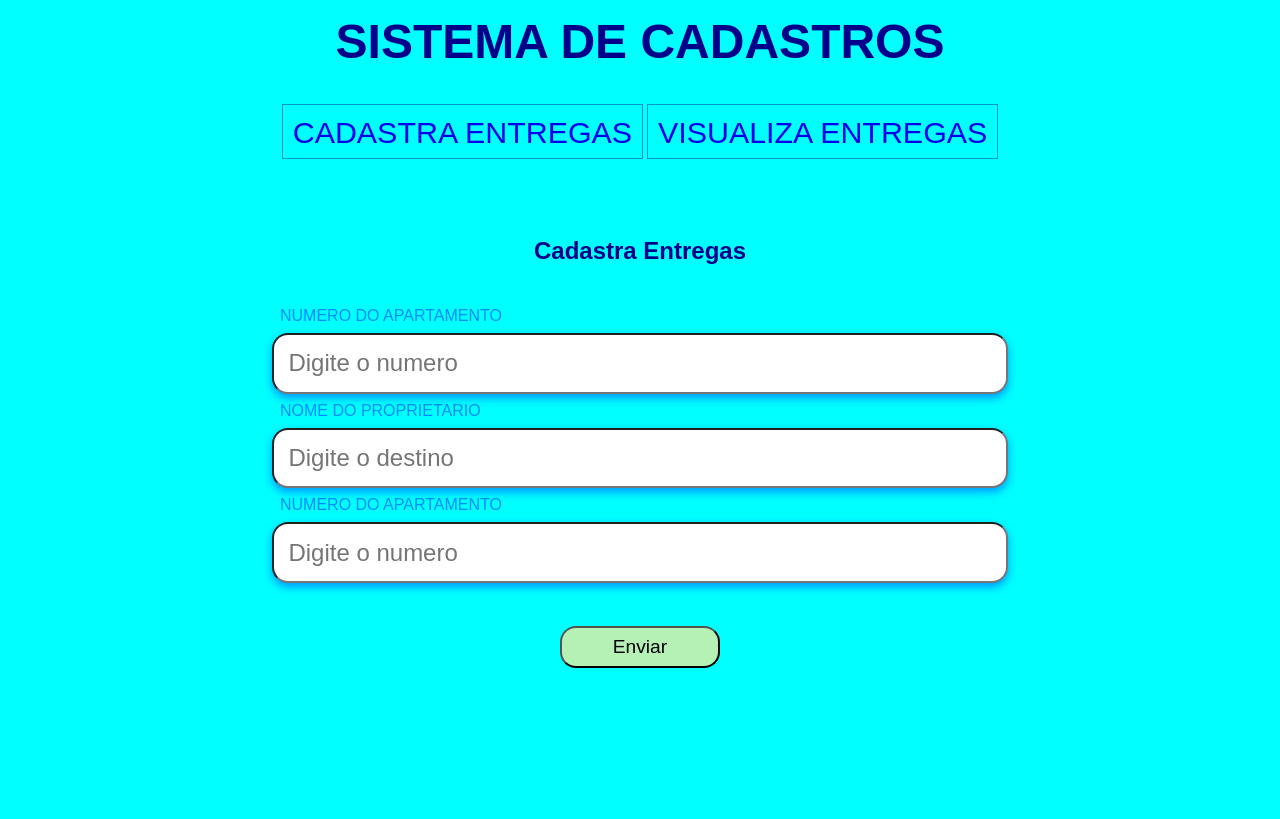
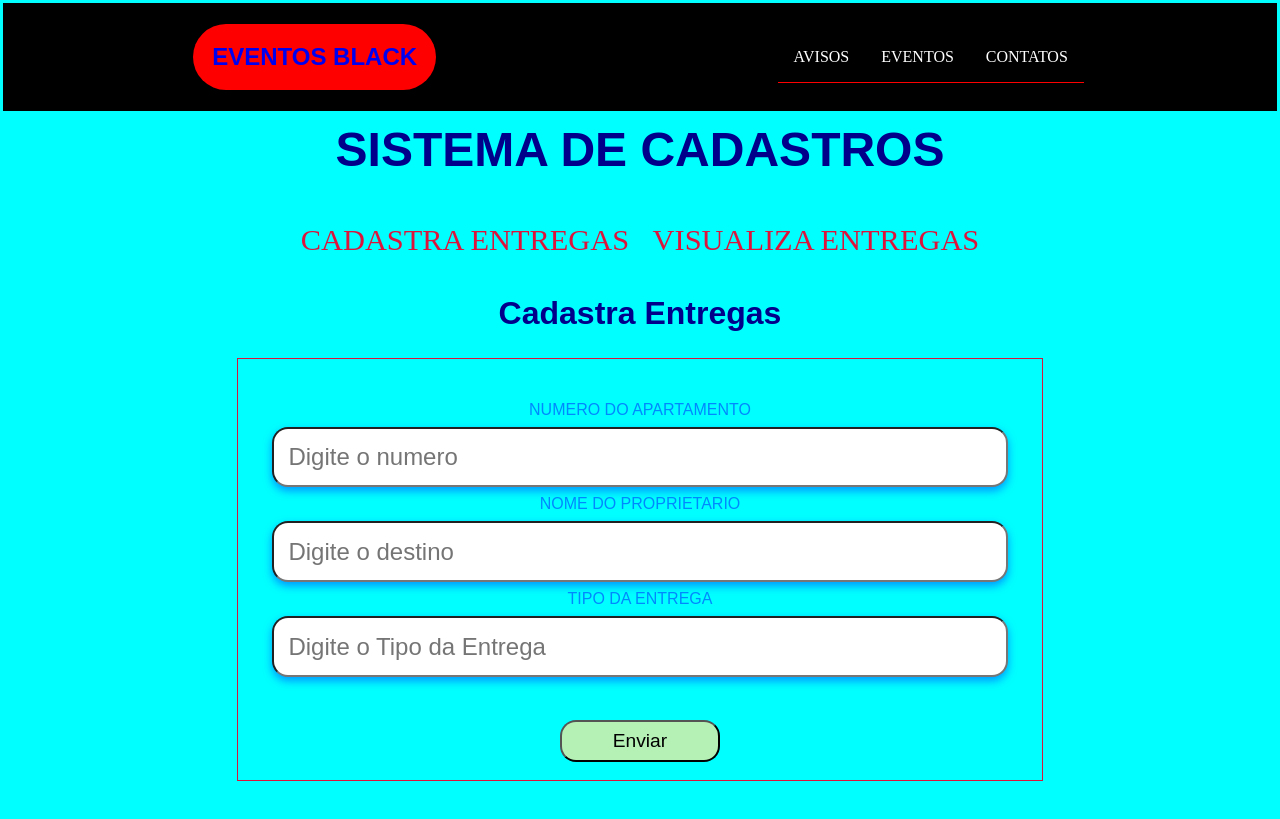
Before and after one commit to Allysson2023/treinando_django, a Django app: page /cadastro/ in a window 1280 px wide. Before the commit the page ends 668 px from the top, so only its background shows below. Run offline with Django 5.2, Linux system fonts and the light colour scheme.

Commit message:
html atualizando

```diff
--- a/base_static/global/css/styles.css
+++ b/base_static/global/css/styles.css
@@ -1,12 +1,15 @@
 * {
     padding: 0.1rem;
-    margin: 0;
+    margin: 0 auto;
     box-sizing: border-box;
+    text-decoration: none;
+    list-style-type: none;
 }
 body {
     font-family: Arial, Helvetica, sans-serif;
     background-color: aqua;
     color: darkblue;
+    top: 0;
 }
 .sistema-main{
     font-size: 1.5rem;
@@ -21,6 +24,7 @@ input {
     padding: 0.9rem;
     box-shadow: 0 4px 8px rgba(0, 47, 255, 0.5);
     border-radius: 1rem;
+    width: 100%;
 }
 input:focus {
     border-color: rgb(255, 255, 255);
@@ -54,37 +58,49 @@ button:hover {
 
 }
 .menu-content{
-    font-family: Arial, sans-serif;
+    font-family: serif;
     margin-top: 2rem;
     font-size: 1.05rem;
     margin-bottom: 2rem;
+}
+.menu-content a {
+    color: crimson;
+}
+.menu-content a:hover {
+    font-size: 2rem;
+    color: black;
+
 }
 
 .content {
     display: flex;
     flex-direction: column;
     align-items: center;
-    margin-top: 3rem;
+    margin-top: 1.5rem;
+    border: 0.1rem solid crimson;
+    padding-bottom: 1rem;
+}
+.content-h1 {
+    display: flex;
+    flex-direction: column;
+    align-items: center;
+    font-size: 2rem;
 }
 .principal {
     display: flex;
     flex-direction: column;
     align-items: center;
-
+    margin-bottom: 2rem;
 }
 .principal a {
     text-decoration: none;
     font-size: 1.9rem ;
-    border: 0.02rem solid rgb(3, 145, 201);
+
     padding: 0.6rem;
     justify-content: space-between;
     text-transform: uppercase;
 }
-a:hover {
-    font-size: 2rem;
-    color: black;
 
-}
 
 /* .conteine-registro{
 
@@ -138,3 +154,54 @@ tr:hover {
     font-size: 2rem;
     padding: 1rem;
 }
+
+.menu-1 {
+    background: rgb(0, 0, 0);
+    text-transform: uppercase;
+    list-style-type: none;
+    margin: 0;
+}
+.menu-2 {
+
+    display: flex;
+    justify-content: space-between;
+    margin: 1rem;
+}
+.logo-marca {
+    display: flex;
+    justify-content: center;
+    align-items: center;
+    padding: 1rem;
+    background: rgb(255, 0, 0);
+    border-radius: 3rem;
+}
+.logo-marca:hover {
+
+    background: rgb(38, 0, 255);
+}
+.logo-marca a:hover{
+    color: white;
+}
+.menu-ul {
+    display: flex;
+    align-items: center;
+    font-family:  'Times New Roman', Times, serif;
+}
+
+.menu-ul ul li{
+    padding: 1rem;
+    color: white;
+    border-bottom: 0.1rem solid red;
+    font-size: 1rem;
+}
+.menu-ul ul{
+    display: flex;
+    flex-direction: row;
+    justify-content: center;
+}
+
+.menu-ul ul li:hover {
+    color: red;
+    border-bottom: 0.1rem solid white;
+    font-size: 1.5rem;
+}
--- a/base_templates/global/base.html
+++ b/base_templates/global/base.html
@@ -10,6 +10,26 @@
 </head>
 
 <body>
+    <div class='menu-1'>
+        <div class="conteines">
+        <nav class='menu-2'>
+                <div class='logo-marca'>
+                    <a href=" {% url 'contact:index' %} ">
+                        <h1>Eventos Black</h1>
+                    </a>
+                </div>
+                <div class='menu-ul'>
+                    <ul>
+                        <li>Avisos</li>
+                        <li>Eventos</li>
+                        <li>Contatos</li>
+                    </ul>
+                </div>
+            </nav>
+        </div>
+    </div>
+
+
     <div class="principal">
         <div class='sistema-main'>
             <h1>SISTEMA DE CADASTROS</h1>
--- a/contact/admin.py
+++ b/contact/admin.py
@@ -3,6 +3,6 @@ from contact import models
 
 @admin.register(models.Cadastros)
 class CadastrosAdmin(admin.ModelAdmin):
-    list_display = 'id', 'numero_apt', 'nome_morado',
+    list_display = 'id', 'numero_apt', 'nome_morado', 'tipo_entrega',
     ordering = '-id',
     list_display_links = 'numero_apt', 'nome_morado',
--- a/contact/forms.py
+++ b/contact/forms.py
@@ -12,14 +12,7 @@ class CadastroForm(forms.ModelForm):
         ),
         help_text='Numero do apartamento',
     )
-    motivos = forms.CharField(
-        widget=forms.TimeInput(
-            attrs={
-                'placeholder':'Digite o numero',
-            }
-        ),
-        help_text='Numero do apartamento',
-    )
+
     nome_morado = forms.CharField(
         widget=forms.TimeInput(
             attrs={
@@ -28,11 +21,19 @@ class CadastroForm(forms.ModelForm):
         ),
         help_text='Nome do Proprietario',
     )
+    tipo_entrega = forms.CharField(
+        widget=forms.TimeInput(
+            attrs={
+                'placeholder':'Digite o Tipo da Entrega',
+            }
+        ),
+        help_text='Tipo da Entrega',
+    )
     def __init__(self, *args, **kwargs):
         super().__init__(*args, **kwargs)
 
     class Meta:
         model = models.Cadastros
         fields = (
-            'numero_apt', 'nome_morado'
+            'numero_apt', 'nome_morado', 'tipo_entrega'
         )
--- a/contact/models.py
+++ b/contact/models.py
@@ -4,6 +4,7 @@ from django.db import models
 class Cadastros(models.Model):
     numero_apt = models.CharField(max_length=5)
     nome_morado = models.CharField(max_length=150)
+    tipo_entrega = models.CharField(max_length=100, blank=True, null=True)
 
     def __str__(self):
         return self.nome_morado
--- a/contact/templates/contact/cadastra.html
+++ b/contact/templates/contact/cadastra.html
@@ -3,9 +3,9 @@
 {% block content %}
 
 <section>
+    <h1 class='content-h1'>Cadastra Entregas</h1>
     <form method="POST" action=" {{ form_action }} " enctype="multipart/form-data" class="content">
         {% csrf_token %}
-        <h1>Cadastra Entregas</h1>
 
         <header class="cadastro">
             {% for field in form %}
--- a/contact/templates/contact/index.html
+++ b/contact/templates/contact/index.html
@@ -19,6 +19,7 @@
                 <tr>
                     <th>Numero</th>
                     <th>Nome</th>
+                    <th>Tipo</th>
                 </tr>
             </thead>
             <tbody>
@@ -30,6 +31,9 @@
                     <td>
                         {{ cadastro.nome_morado }}
                     </td>
+                    <td>
+                        {{ cadastro.tipo_entrega }}
+                    </td>
                 </tr>
                 {% endfor %}
 
--- a/contact/views.py
+++ b/contact/views.py
@@ -17,6 +17,7 @@ def cadastros(request):
         context = {
             'form': form_cadastro,
             'form_action': form_action,
+
         }
 
         if form_cadastro.is_valid():
@@ -32,6 +33,7 @@ def cadastros(request):
     context = {
             'form': CadastroForm(),
             'form_action': form_action,
+            'title': ' Cadastra '
         }
 
     return render (
```
Also changed, not shown: contact/migrations/0002_cadastros_tipo_entrega.py (added), db.sqlite3.
